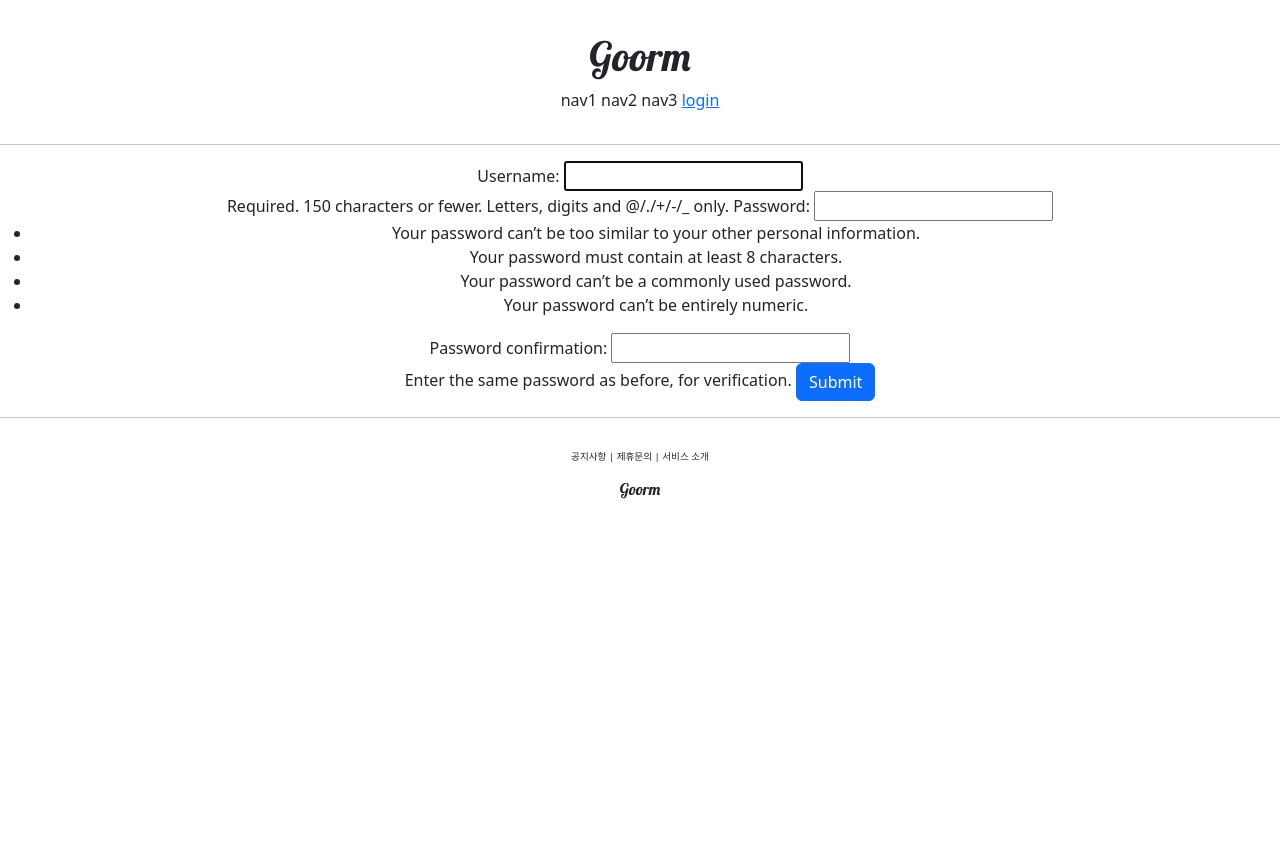
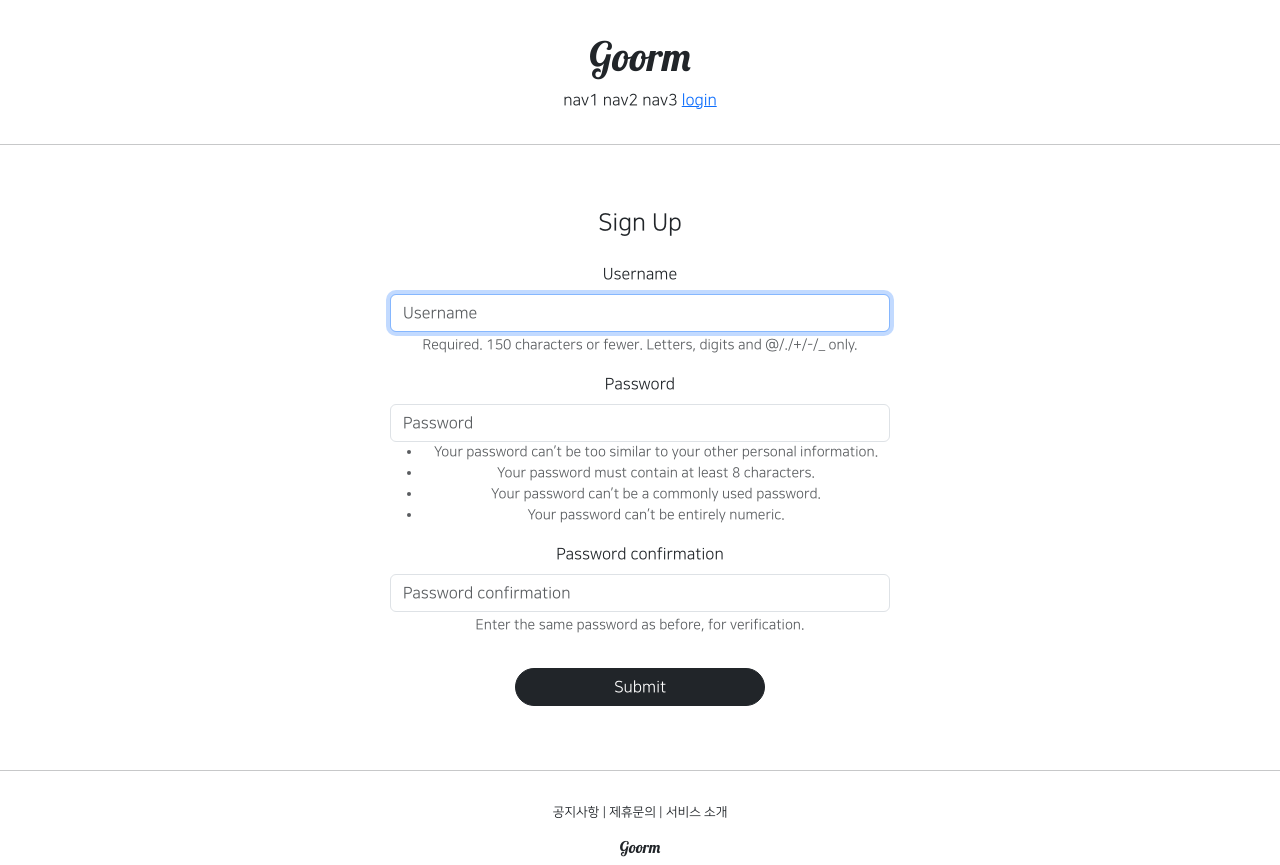
Before and after one commit to seriouslysilly21612/goormPractice, a Django app: page /account/create/ in a window 1280 px wide. Before the commit the page ends 499 px from the top, so only its background shows below. Run offline with Django 4.2, Linux system fonts and the light colour scheme; some libraries are stand-ins or nearby versions.

Commit message:
djust django course 23 commit

```diff
--- a/accountapp/templates/accountapp/create.html
+++ b/accountapp/templates/accountapp/create.html
@@ -1,12 +1,15 @@
 {% extends 'base.html' %}
-
+{% load bootstrap4 %}
 {% block content %}
 
-  <div style="text-align: center">
+  <div style="text-align: center; max-width: 500px; margin: 4rem auto">
+    <div class="mb-4">
+      <h4>Sign Up</h4>
+    </div>
     <form action="{% url 'accountapp:create' %}" method="post">
       {% csrf_token %}
-      {{ form }}
-      <input type="submit" class="btn btn-primary">
+      {% bootstrap_form form %}
+      <input type="submit" class="btn btn-dark rounded-pill col-6 mt-3">
     </form>
   </div>
 
--- a/goormPractice/settings.py
+++ b/goormPractice/settings.py
@@ -50,6 +50,7 @@ INSTALLED_APPS = [
     'django.contrib.sessions',
     'django.contrib.messages',
     'django.contrib.staticfiles',
+    'bootstrap4',
     'accountapp',
 ]
 
--- a/static/base.css
+++ b/static/base.css
@@ -4,7 +4,7 @@
 
 
 .goorm_footer_button{
-    font-size: .6rem;
+    font-size: .8rem;
 }
 
 .goorm_footer{
--- a/templates/base.html
+++ b/templates/base.html
@@ -3,7 +3,7 @@
 
 {% include 'head.html' %}
 
-<body>
+<body style="font-family: 'NanumSquareR';">
 
     {% include 'header.html' %}
 
--- a/templates/head.html
+++ b/templates/head.html
@@ -15,4 +15,27 @@
 
     <!--  Default CSS Link  -->
     <link rel="stylesheet" type="text/css" href="{% static 'base.css' %}">
+
+    <style>
+        @font-face {
+            font-family: 'NanumSquareB';
+            src: local('NanumSquareB'),
+            url("{% static 'fonts/NanumSquareB.otf' %}") format("opentype");
+        }
+        @font-face {
+            font-family: 'NanumSquareEB';
+            src: local('NanumSquareEB'),
+            url("{% static 'fonts/NanumSquareEB.otf' %}") format("opentype");
+        }
+        @font-face {
+            font-family: 'NanumSquareL';
+            src: local('NanumSquareL'),
+            url("{% static 'fonts/NanumSquareL.otf' %}") format("opentype");
+        }
+        @font-face {
+            font-family: 'NanumSquareR';
+            src: local('NanumSquareR'),
+            url("{% static 'fonts/NanumSquareR.otf' %}") format("opentype");
+        }
+    </style>
 </head>
```
Also changed, not shown: accountapp/templates/accountapp/login.html (+4 -4 lines), db.sqlite3, static/fonts/NanumSquareB.otf (added), static/fonts/NanumSquareEB.otf (added), static/fonts/NanumSquareL.otf (added), static/fonts/NanumSquareR.otf (added).
